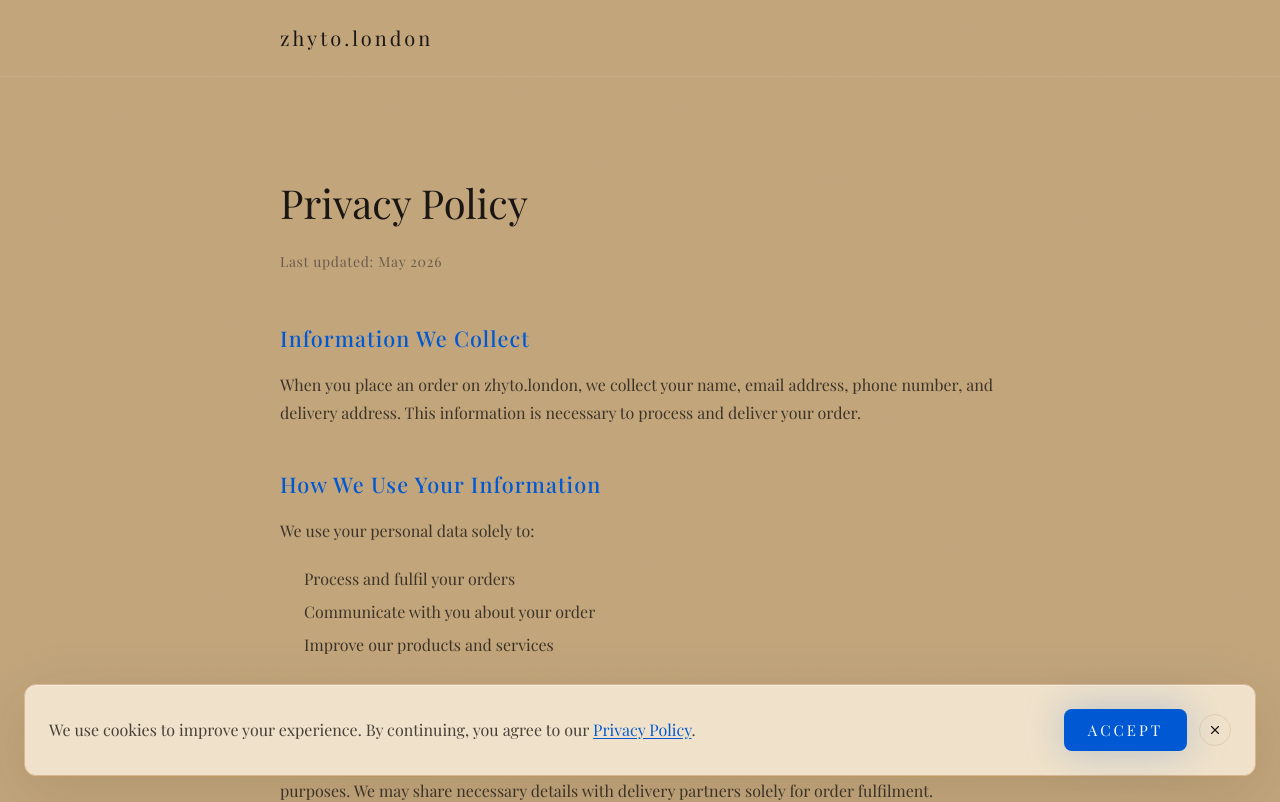
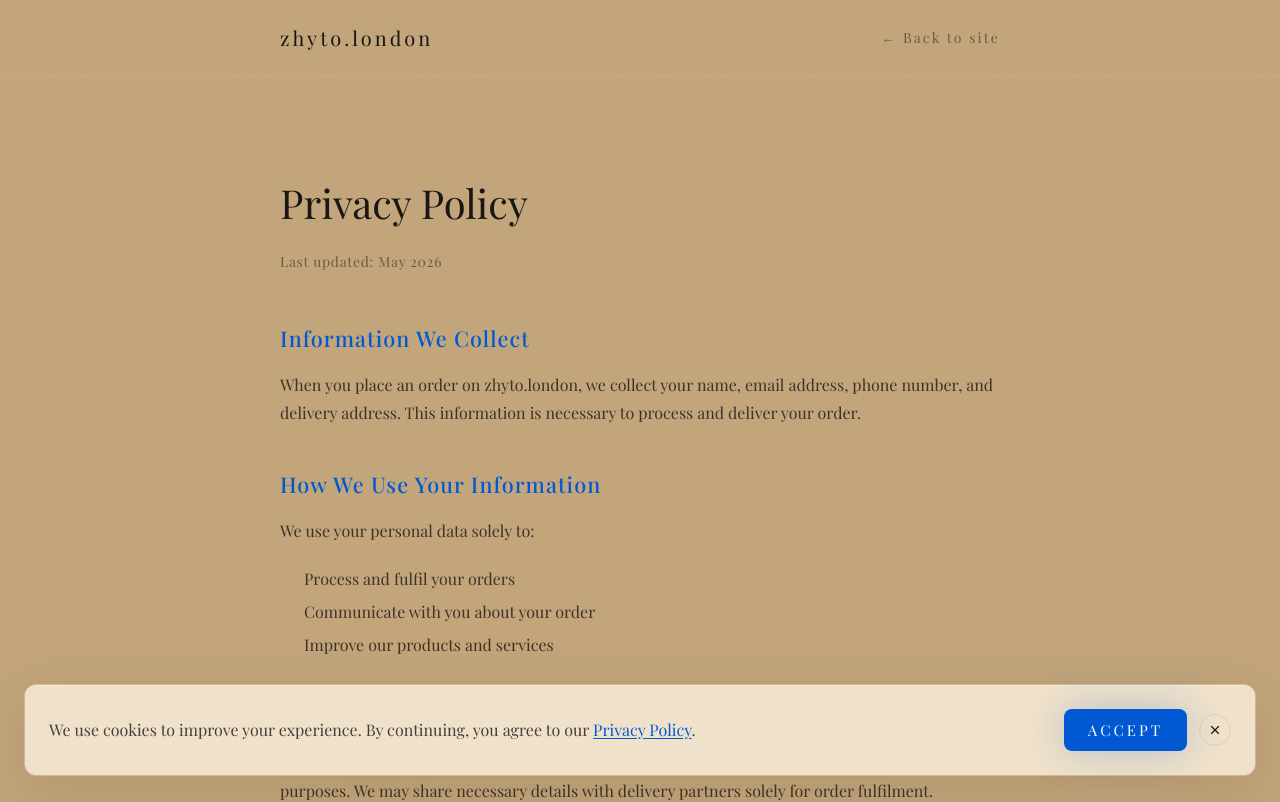
Before and after one commit to dupcamen-dev/ZHYTO, a Next.js app: page /privacy in a window 1280 px wide. Shown: the top 802 px of the page. Built offline with nearby package versions, Linux system fonts and the light colour scheme; no server answers.

Commit message:
Add back-to-site button on privacy/terms pages

```diff
--- a/components/legal-layout.tsx
+++ b/components/legal-layout.tsx
@@ -9,9 +9,15 @@ export function LegalLayout({ children }: { children: React.ReactNode }) {
   return (
     <main className="min-h-screen bg-background">
       <nav className="border-b border-border/30">
-        <div className="max-w-3xl mx-auto px-6 py-6">
+        <div className="max-w-3xl mx-auto px-6 py-6 flex items-center justify-between">
           <Link href="/" className="text-xl font-serif tracking-[0.15em] text-foreground hover:text-primary transition-colors">
             zhyto.london
+          </Link>
+          <Link
+            href="/"
+            className="text-sm tracking-[0.15em] text-muted-foreground hover:text-foreground transition-colors"
+          >
+            {t.legalLayout.backToSite}
           </Link>
         </div>
       </nav>
--- a/lib/translations.ts
+++ b/lib/translations.ts
@@ -248,6 +248,7 @@ export const translations = {
     },
     legalLayout: {
       rights: '\u00a9 2026 zhyto.london. All rights reserved.',
+      backToSite: '← Back to site',
     },
     header: {
       signIn: 'SIGN IN',
@@ -509,6 +510,7 @@ export const translations = {
     },
     legalLayout: {
       rights: '\u00a9 2026 zhyto.london. Всі права захищено.',
+      backToSite: '← На сайт',
     },
     header: {
       signIn: 'УВІЙТИ',
```
